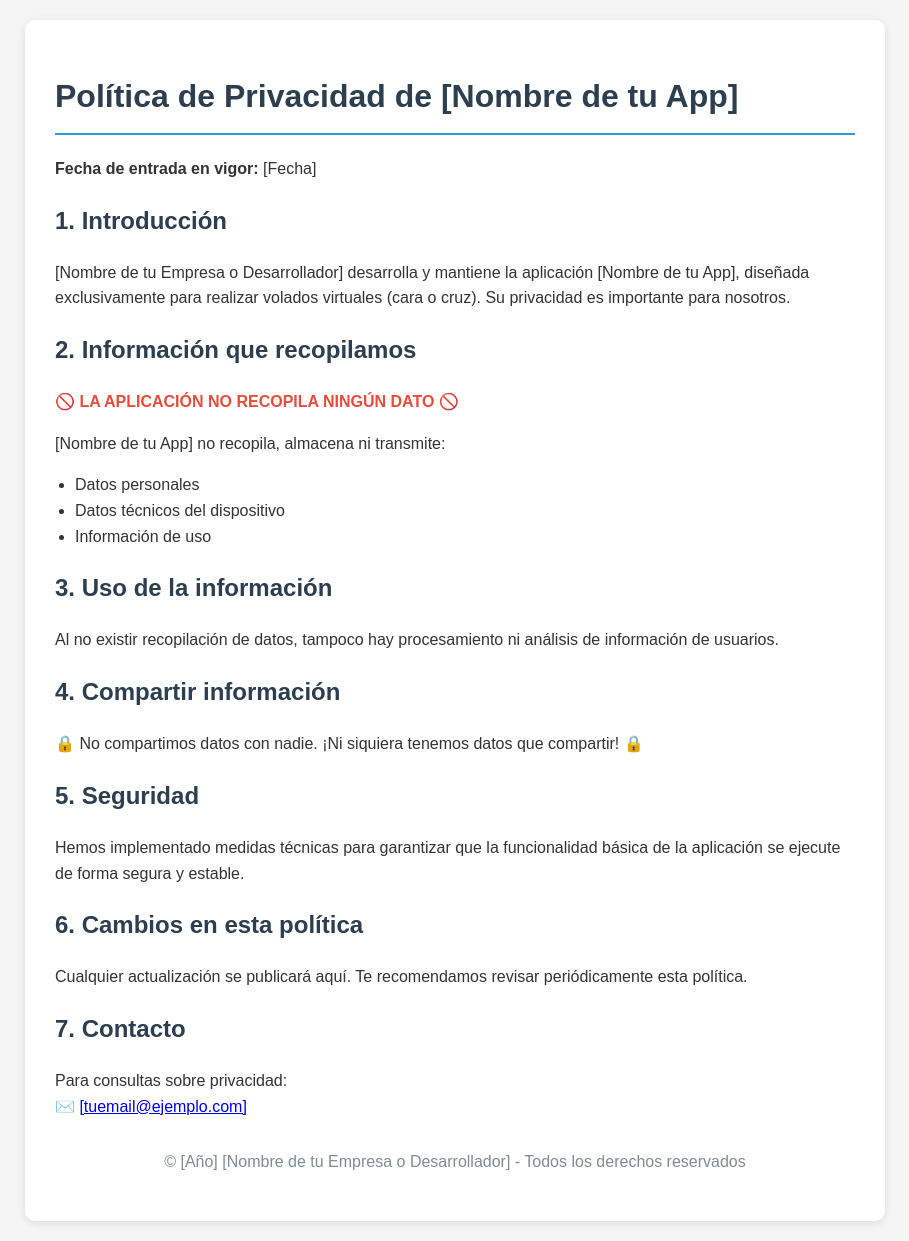
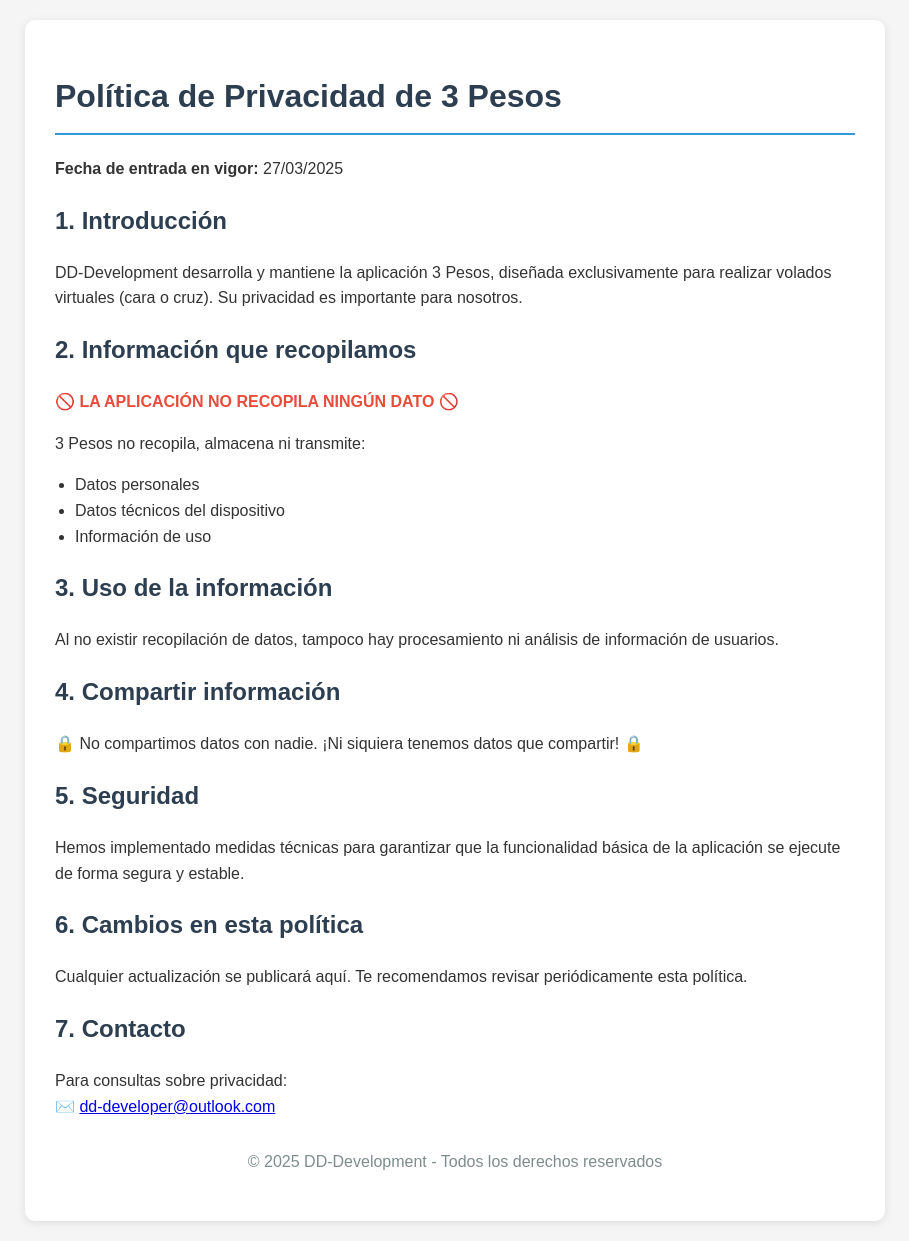
Before and after one commit to Killer-Giga/Politica-de-privacidad-3-pesos, a plain HTML site: page index.html in a window 1280 px wide. Shown: the whole page, without its empty margins (185-1094 px from the left). Drawn offline with Linux system fonts and the light colour scheme.

Commit message:
Update index.html

```diff
--- a/index.html
+++ b/index.html
@@ -3,7 +3,7 @@
 <head>
     <meta charset="UTF-8">
     <meta name="viewport" content="width=device-width, initial-scale=1.0">
-    <title>Política de Privacidad - [Nombre de tu App]</title>
+    <title>Política de Privacidad - 3 Pesos</title>
     <style>
         body {
             font-family: 'Arial', sans-serif;
@@ -45,19 +45,19 @@
 <body>
     <div class="container">
         <header>
-            <h1>Política de Privacidad de [Nombre de tu App]</h1>
-            <p><strong>Fecha de entrada en vigor:</strong> [Fecha]</p>
+            <h1>Política de Privacidad de 3 Pesos</h1>
+            <p><strong>Fecha de entrada en vigor:</strong> 27/03/2025</p>
         </header>
 
         <section>
             <h2>1. Introducción</h2>
-            <p>[Nombre de tu Empresa o Desarrollador] desarrolla y mantiene la aplicación [Nombre de tu App], diseñada exclusivamente para realizar volados virtuales (cara o cruz). Su privacidad es importante para nosotros.</p>
+            <p>DD-Development desarrolla y mantiene la aplicación 3 Pesos, diseñada exclusivamente para realizar volados virtuales (cara o cruz). Su privacidad es importante para nosotros.</p>
         </section>
 
         <section>
             <h2>2. Información que recopilamos</h2>
             <p class="highlight">🚫 LA APLICACIÓN NO RECOPILA NINGÚN DATO 🚫</p>
-            <p>[Nombre de tu App] no recopila, almacena ni transmite:</p>
+            <p>3 Pesos no recopila, almacena ni transmite:</p>
             <ul>
                 <li>Datos personales</li>
                 <li>Datos técnicos del dispositivo</li>
@@ -88,11 +88,11 @@
         <section>
             <h2>7. Contacto</h2>
             <p>Para consultas sobre privacidad:<br>
-            ✉️ <a href="mailto:[tuemail@ejemplo.com]">[tuemail@ejemplo.com]</a></p>
+            ✉️ <a href="mailto:[dd-developer@outlook.com]">dd-developer@outlook.com</a></p>
         </section>
 
         <footer>
-            <p>© [Año] [Nombre de tu Empresa o Desarrollador] - Todos los derechos reservados</p>
+            <p>© 2025 DD-Development - Todos los derechos reservados</p>
         </footer>
     </div>
 </body>
```
